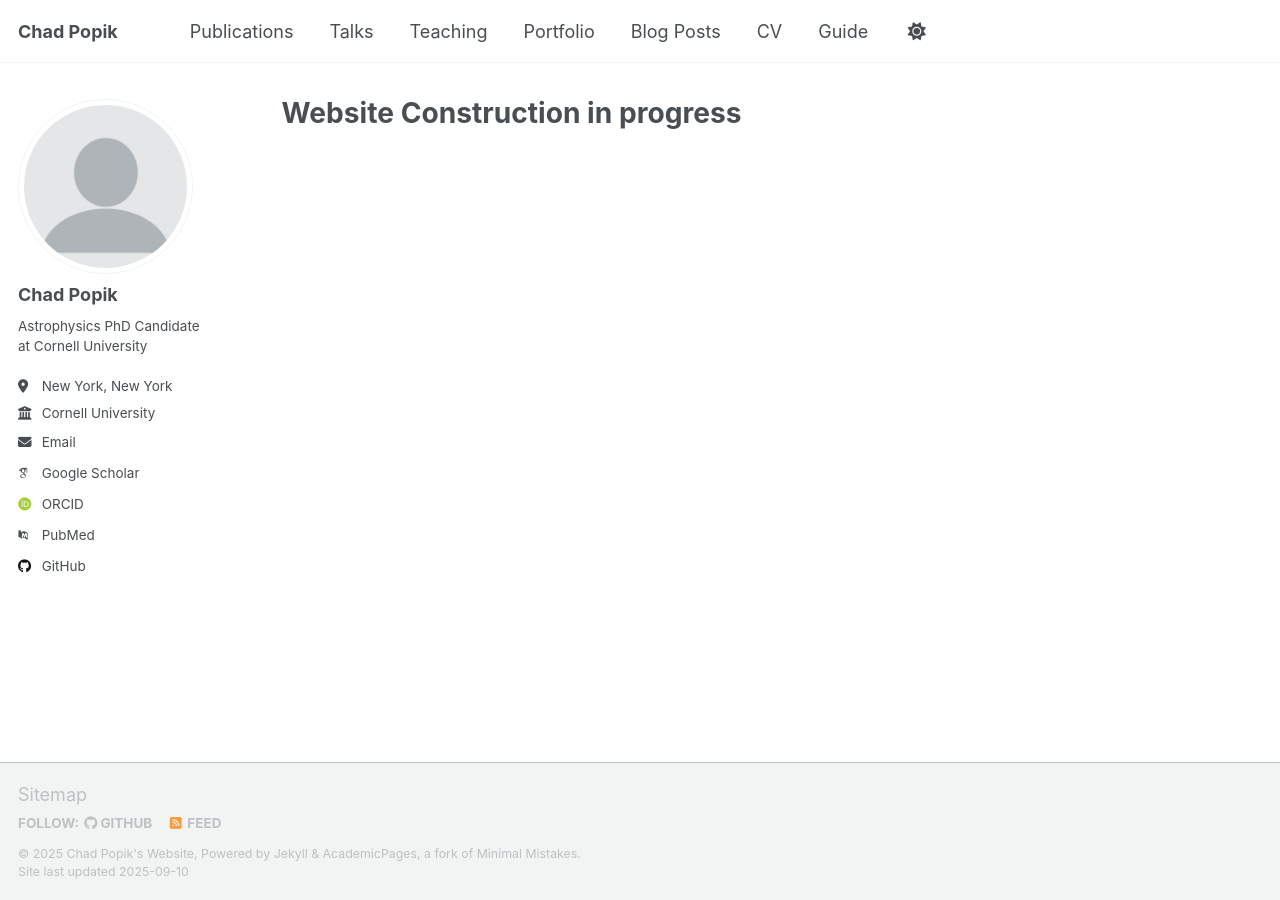
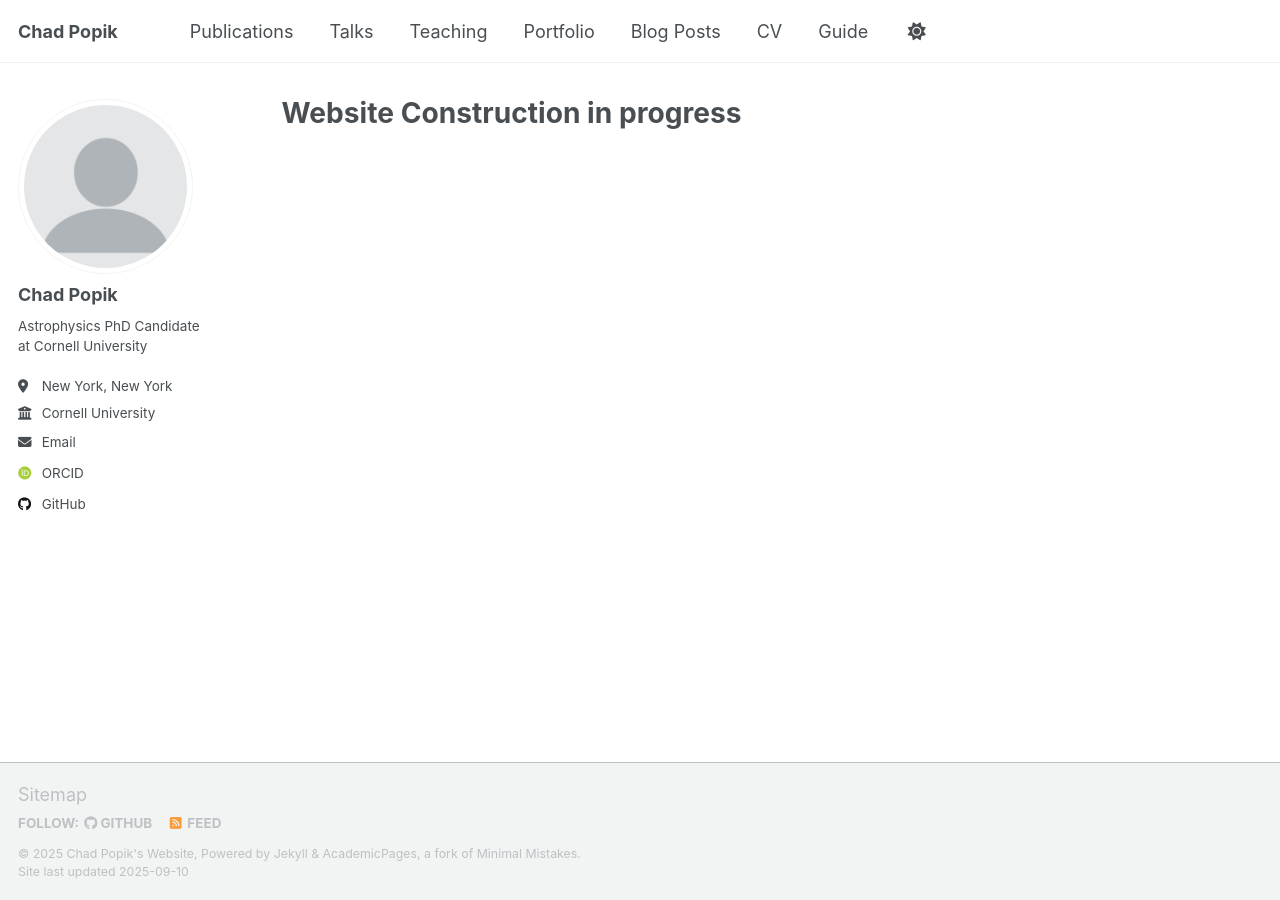
Before and after one commit to chadpopik/chadpopik.github.io, a Jekyll site: the page built from _pages/about.md, in a window 1280 px wide. Built offline with Jekyll 4.4.1, drawn with Linux system fonts in a browser that asks for light colours; some web fonts are replaced; a script that is not in the unit is left out; some of the changed lines change nothing that is shown.

Commit message:
Update _config.yml

```diff
--- a/_config.yml
+++ b/_config.yml
@@ -34,12 +34,12 @@
   # Academic websites
   academia         : # URL
   arxiv            : # URL - Update with the correct link to your profile
-  googlescholar    : "https://scholar.google.com/citations?user=PS_CX0AAAAAJ"
+  googlescholar    :
   inspire-hep      : # URL
   impactstory      : # URL
   orcid            : "http://orcid.org/yourorcidurl"
   semantic         : # URL
-  pubmed           : "https://www.ncbi.nlm.nih.gov/pubmed/?term=john+snow"
+  pubmed           :
   researchgate     : # URL
   scopus           : # URL
 
@@ -242,7 +242,7 @@
       author_profile: true
       read_time: true
       comments: true
-      share: true
+      share: false
       related: true
   # _pages
   - scope:
@@ -258,7 +258,7 @@
     values:
       layout: single
       author_profile: true
-      share: true
+      share: false
       comments: true
   # _publications
   - scope:
@@ -267,7 +267,7 @@
     values:
       layout: single
       author_profile: true
-      share: true
+      share: false
       comments: true
   # _portfolio
   - scope:
@@ -276,7 +276,7 @@
     values:
       layout: single
       author_profile: true
-      share: true
+      share: false
       comment: true
   # _talks
   - scope:
@@ -285,7 +285,7 @@
     values:
       layout: talk
       author_profile: true
-      share: true
+      share: false
 
 
 # Sass/SCSS
```
